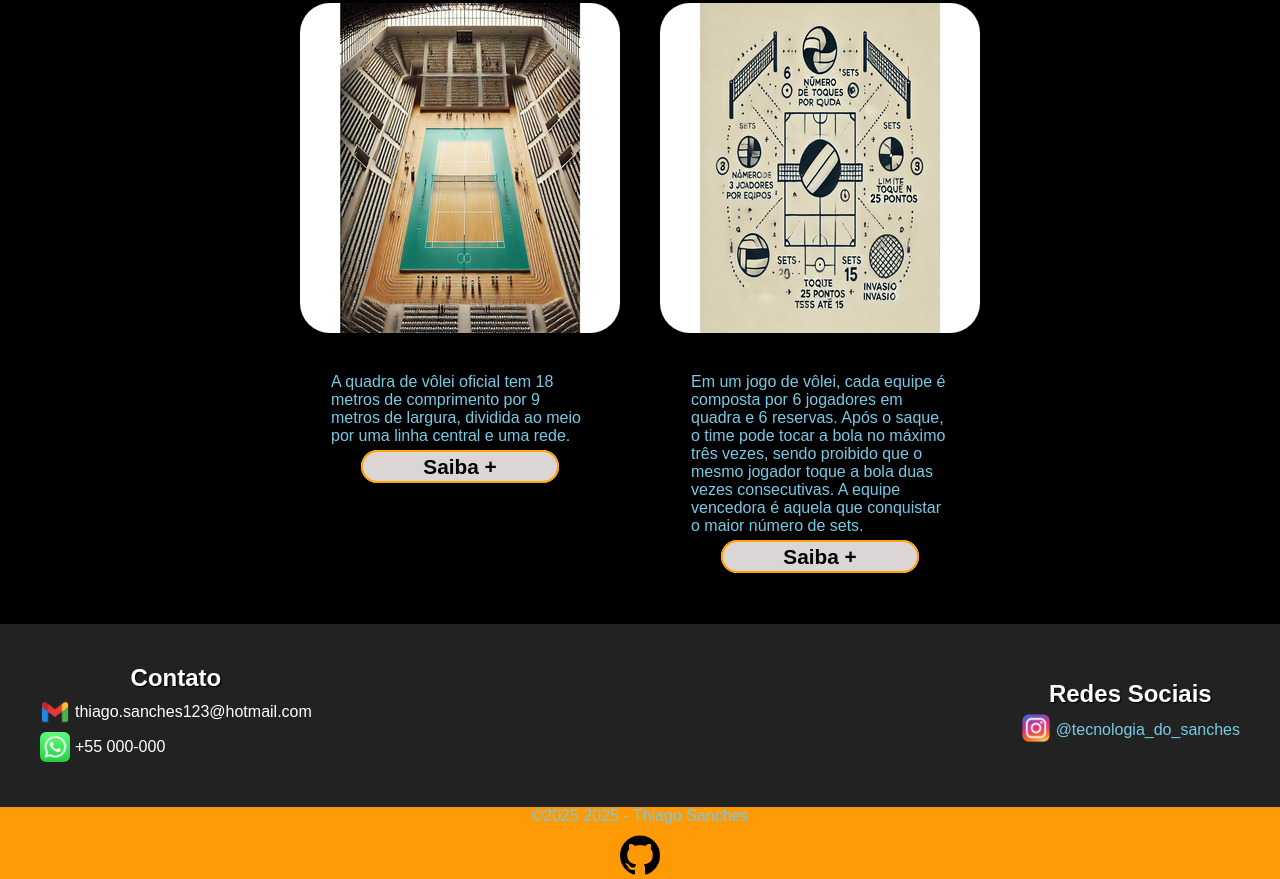
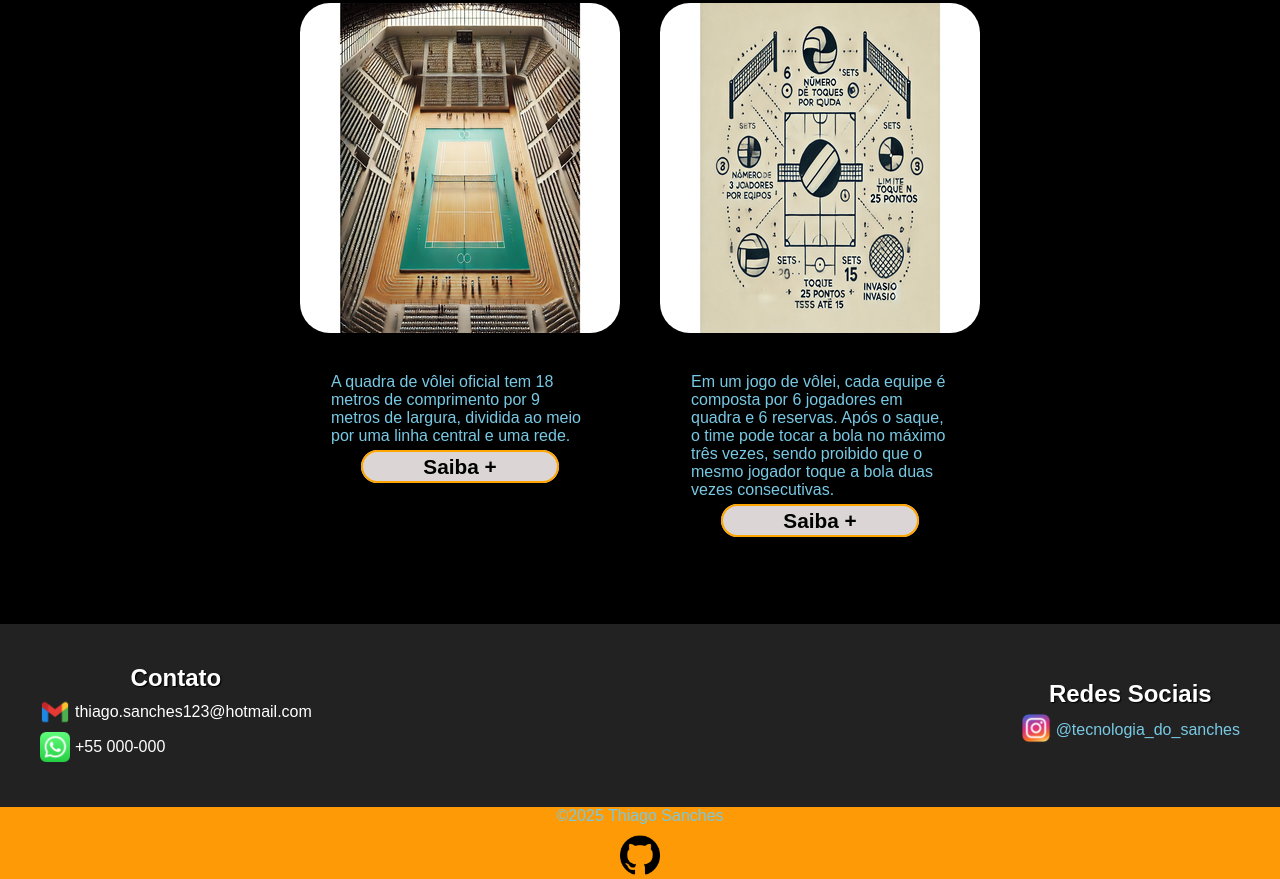
Before and after one commit to sanchessky/site, a plain HTML site: page index.html in a window 1280 px wide. Shown: the part 2077-2956 px from the top of the page. Drawn offline with Linux system fonts and the light colour scheme; a web font is replaced by a local one.

Commit message:
atualização de documentos

```diff
--- a/index.html
+++ b/index.html
@@ -121,7 +121,7 @@
                 <div class="card">
                     <img src="img/regras.png" alt="tesoura">
                     <h3>Regras</h3>
-                    <p>Em um jogo de vôlei, cada equipe é composta por 6 jogadores em quadra e 6 reservas. Após o saque, o time pode tocar a bola no máximo três vezes, sendo proibido que o mesmo jogador toque a bola duas vezes consecutivas. A equipe vencedora é aquela que conquistar o maior número de sets.</p>
+                    <p>Em um jogo de vôlei, cada equipe é composta por 6 jogadores em quadra e 6 reservas. Após o saque, o time pode tocar a bola no máximo três vezes, sendo proibido que o mesmo jogador toque a bola duas vezes consecutivas.</p>
                     <a href="#" class="botao">Saiba +</a>
                 </div>
               <!--  <div class="card">
@@ -177,7 +177,7 @@
             <div id="autor">
                 <p>
                     <div id="copyright">
-                        <p>&#169;<span id="copyrightYear"></span> 2025 - Thiago Sanches
+                        <p>&#169;<span id="copyrightYear"></span> Thiago Sanches
                         </p>
 
                     </div>
```
